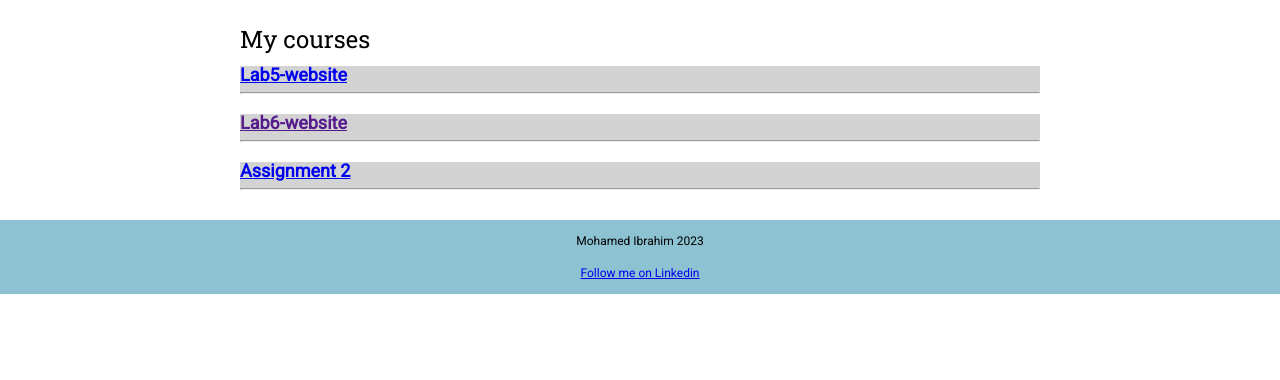
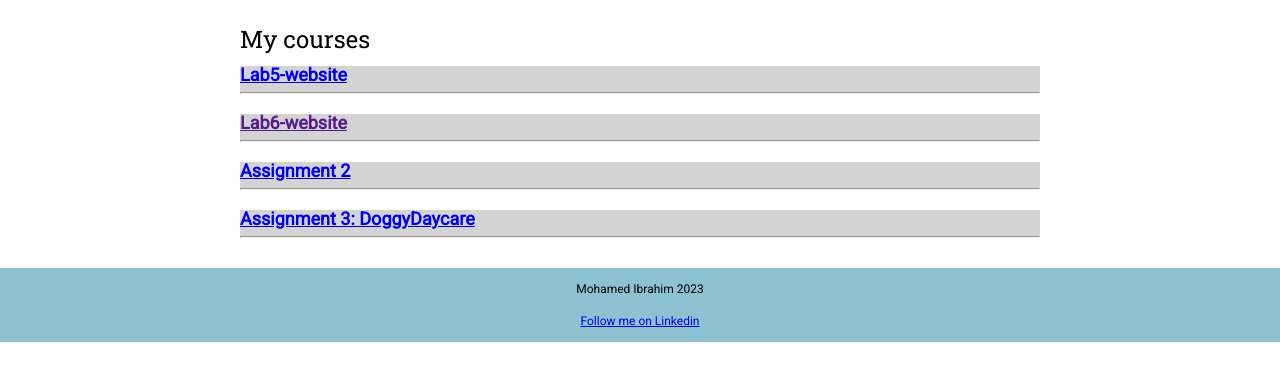
Before and after one commit to mfraht/MyWebsite, a plain HTML site: page webdev1.html in a window 1280 px wide. Shown: the part 68-448 px from the top of the page. Drawn offline with Linux system fonts and the light colour scheme.

Commit message:
Update webdev1.html

```diff
--- a/webdev1.html
+++ b/webdev1.html
@@ -44,6 +44,10 @@
           <a href="https://mfraht.github.io/flexboxlab/" target="_blank"><h3>Assignment 2</h3></a>
           <hr />
         </article>
+        <article>
+          <a href="https://mfraht.github.io/DoggyDaycare/" target="_blank"><h3>Assignment 3: DoggyDaycare</h3></a>
+          <hr />
+        </article>
       </section>
     </main>
     <footer>
```
